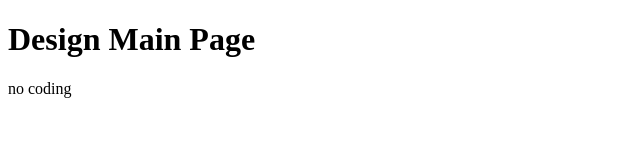
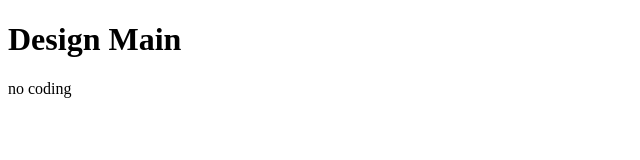
Before and after one commit to dmsrudp/design, a plain HTML site: page index.html in a window 1280 px wide. Shown: the whole page, without its empty margins (0-640 px from the left). Drawn offline with Linux system fonts and the light colour scheme.

Commit message:
메인페이지 생성 수정

```diff
--- a/index.html
+++ b/index.html
@@ -6,7 +6,7 @@
   <title>Design</title>
 </head>
 <body>
-  <h1>Design Main Page</h1>
+  <h1>Design Main</h1>
   <div>no coding</div>
 </body>
 </html>
```
